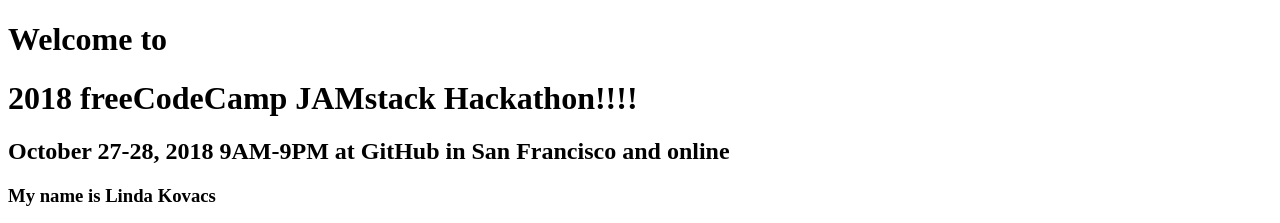
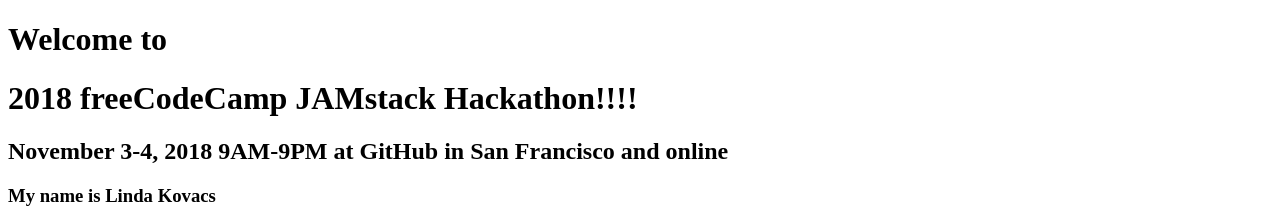
Before and after one commit to lindakovacs/FCC-Hackathon-2018, a Gatsby site: page / in a window 1280 px wide. Shown: the top 223 px of the page. Built offline with nearby package versions, Linux system fonts and the light colour scheme; Gatsby itself is replaced by a stand-in of ours.

Commit message:
Update index.js

```diff
--- a/src/pages/index.js
+++ b/src/pages/index.js
@@ -5,7 +5,7 @@
   <div>
     <h1>Welcome to </h1>
     <h1> 2018 freeCodeCamp JAMstack Hackathon!!!!</h1>
-    <h2>October 27-28, 2018 9AM-9PM at GitHub in San Francisco and online </h2>
+    <h2>November 3-4, 2018 9AM-9PM at GitHub in San Francisco and online </h2>
     <h3>My name is Linda Kovacs </h3>
     <p> I am a Remote Freelancer - Web Developer, Web Designer, and Graphic Designer</p>
     <p>I was always interested in computers and I decided to have a job by programming them.
```
